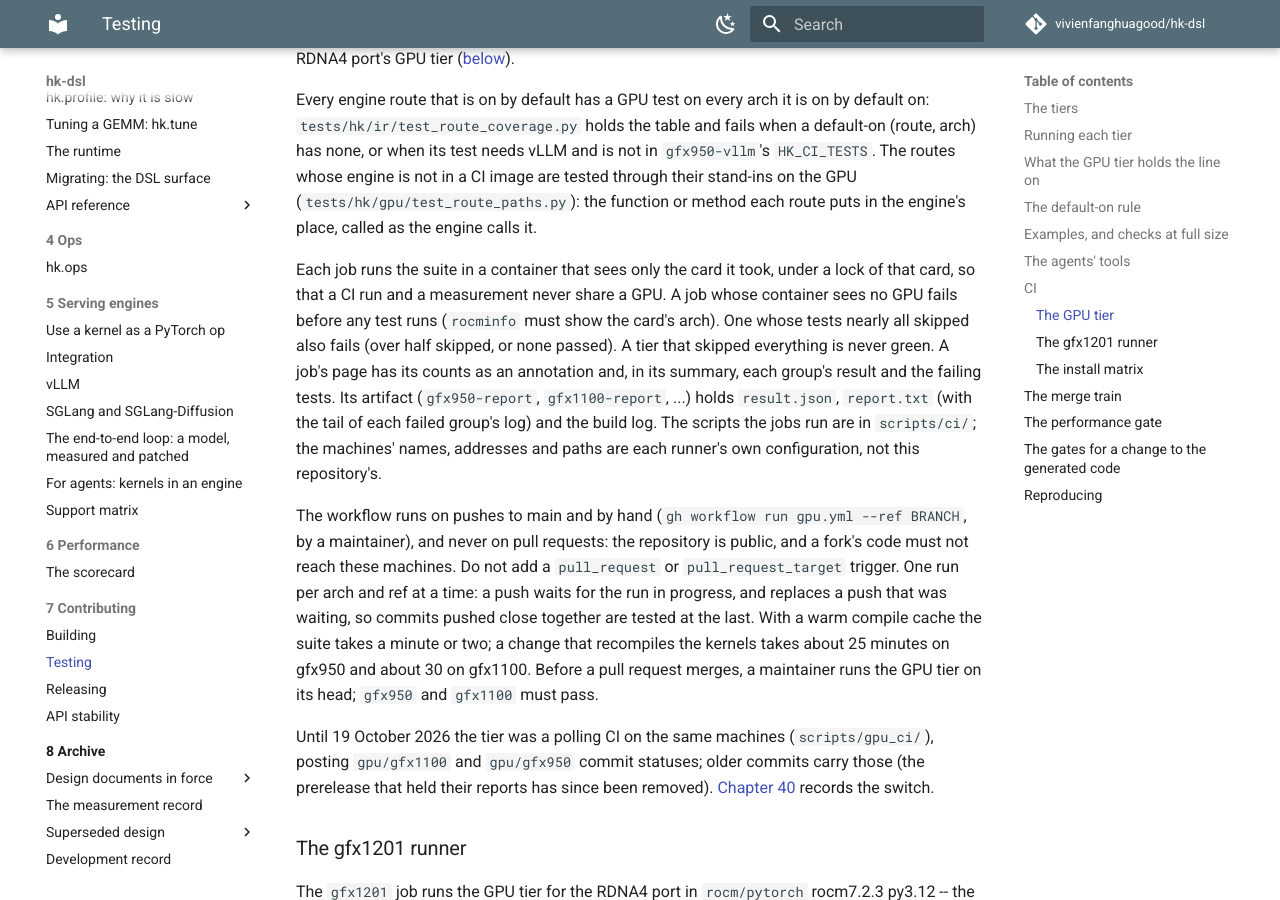
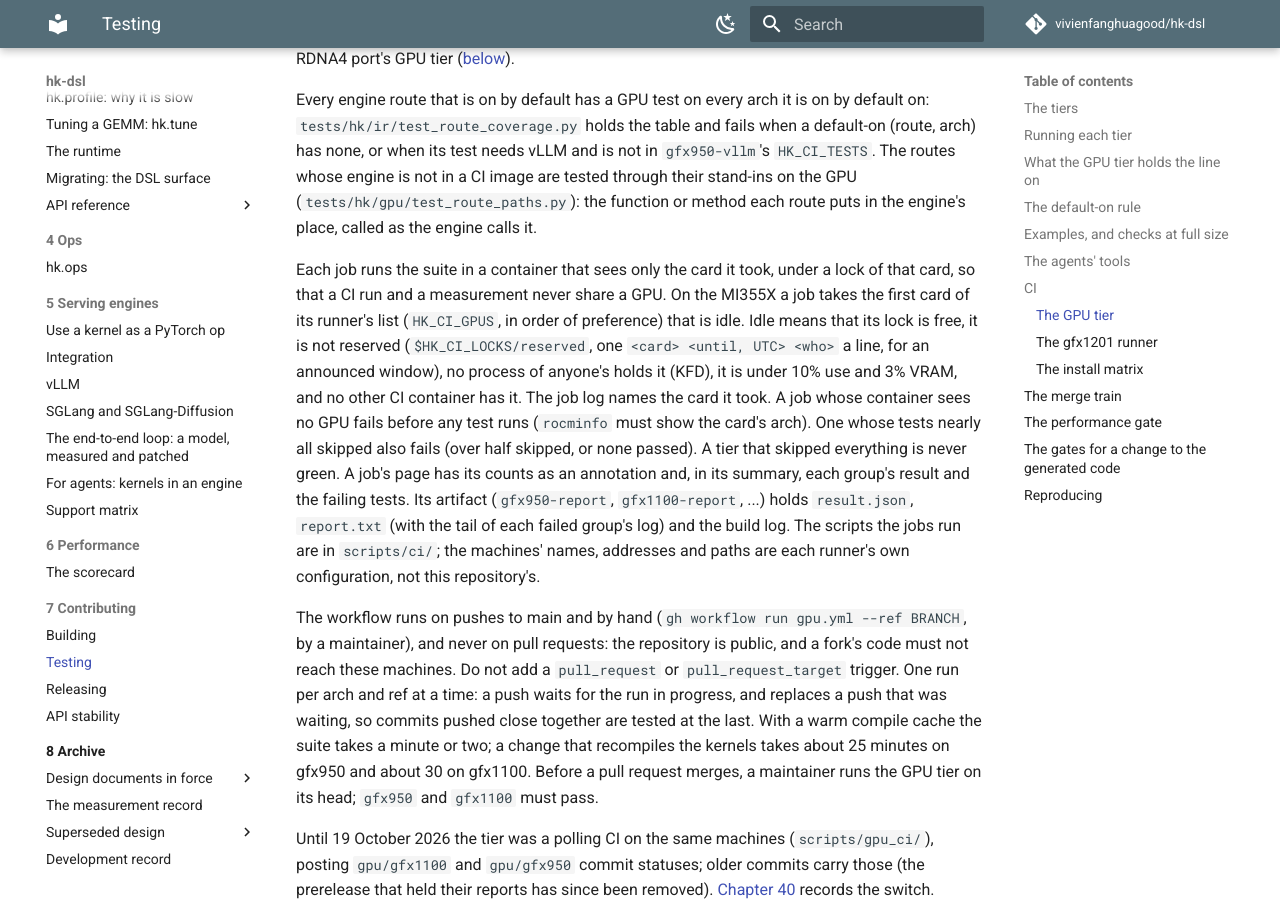
Before and after one commit to vivienfanghuagood/hk-dsl, an MkDocs documentation site: the page built from docs/testing.md, in a window 1280 px wide and 900 px high, scrolled down 6638 px. Built offline with MkDocs 1.6.1 and Material for MkDocs 9.7.7, drawn with Linux system fonts in a browser that asks for light colours; comment, search, counter and statistics services are not loaded.

Commit message:
CI gfx950: skip a card any process holds (KFD) and a reserved card; HK_CI_GPUS is a preference list
pick() took a card whose lock was free and whose use and VRAM were low. Other users' processes take
no lock, and one that has just opened a card shows 0% use and next to no VRAM, so it now also
requires that no process of anyone's has KFD state on the card (a queue or VRAM), read from
/sys/class/kfd/kfd/proc as the gfx1201 runner already does. A card listed in
$HK_CI_LOCKS/reserved ("<card> <until, UTC> <who>") is skipped until its window ends; the job log
names the card and the end, not who. docs/testing.md says how a card is chosen.

Co-Authored-By: Claude <noreply@anthropic.com>

```diff
--- a/docs/testing.md
+++ b/docs/testing.md
@@ -320,8 +320,13 @@ image are tested through their stand-ins on the GPU
 in the engine's place, called as the engine calls it.
 
 Each job runs the suite in a container that sees only the card it took, under
-a lock of that card, so that a CI run and a measurement never share a GPU. A
-job whose container sees no GPU fails before any test runs (`rocminfo` must
+a lock of that card, so that a CI run and a measurement never share a GPU. On
+the MI355X a job takes the first card of its runner's list (`HK_CI_GPUS`, in
+order of preference) that is idle. Idle means that its lock is free, it is
+not reserved (`$HK_CI_LOCKS/reserved`, one `<card> <until, UTC> <who>` a line,
+for an announced window), no process of anyone's holds it (KFD), it is under
+10% use and 3% VRAM, and no other CI container has it. The job log names the
+card it took. A job whose container sees no GPU fails before any test runs (`rocminfo` must
 show the card's arch). One whose tests nearly all skipped also fails (over half
 skipped, or none passed). A tier that skipped everything is never green. A
 job's page has its counts as an annotation and, in its summary, each group's
```
Also changed, not shown: 1 other file.
